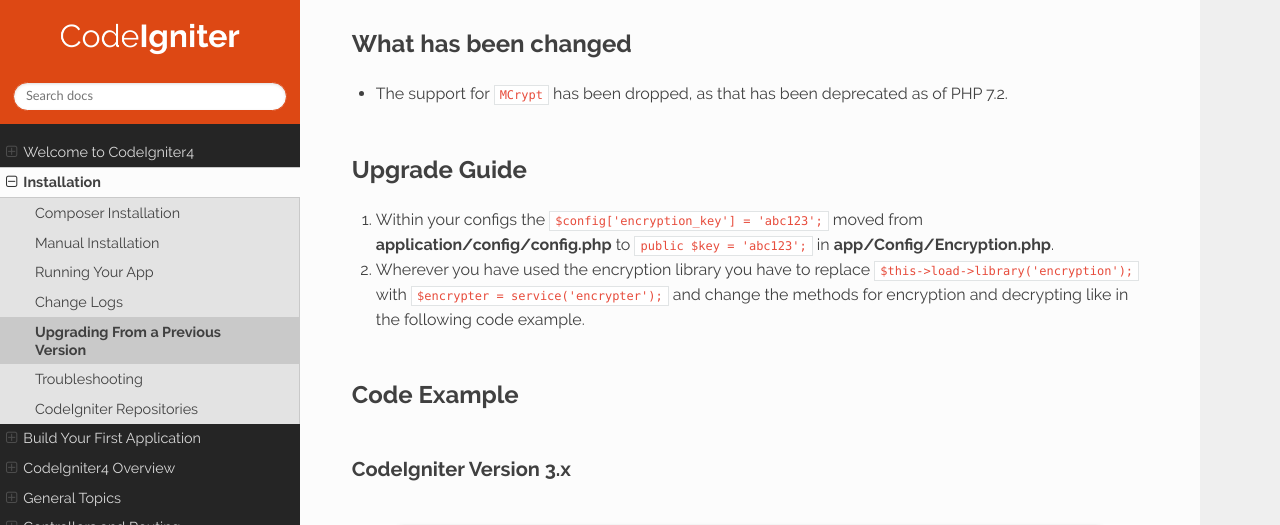
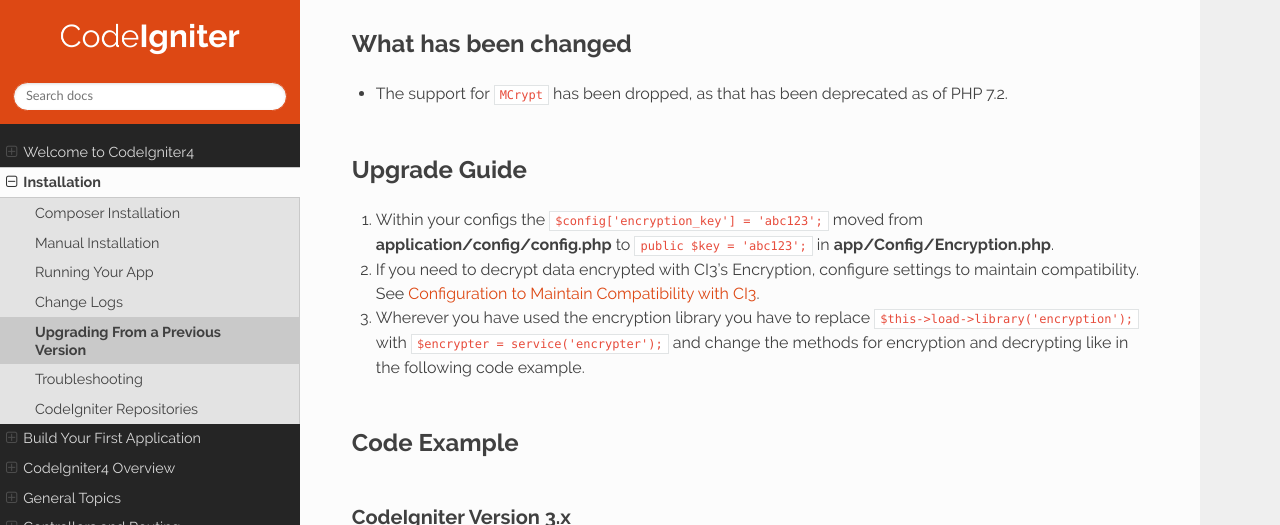
Before and after one commit to NEKOGET/ci4_user_guide_src, a Sphinx documentation site: the page built from source/installation/upgrade_encryption.rst, in a window 1280 px wide and 900 px high, scrolled down 468 px, cut to the strip 0-525 px from the top of the window. Built offline with Sphinx 7.4.7 and the Read the Docs theme 2.0.0, drawn with Linux system fonts in a browser that asks for light colours.

Commit message:
docs: add user guide

```diff
--- a/source/changelogs/v4.3.0.rst
+++ b/source/changelogs/v4.3.0.rst
@@ -40,6 +40,7 @@ Enhancements
 - The call handler for Spark commands from the ``CodeIgniter\CodeIgniter`` class has been extracted. This will reduce the cost of console calls.
 - SQLite ``BaseConnection::getIndexData()`` now can return pseudo index named ``PRIMARY`` for `AUTOINCREMENT` column, and each returned index data has ``type`` property.
 - Added ``spark filter:check`` command to check the filters for a route. See :ref:`Controller Filters <spark-filter-check>` for the details.
+- Now **Encryption** can decrypt data encrypted with CI3's Encryption. See :ref:`encryption-compatible-with-ci3`.
 
 Changes
 *******
--- a/source/installation/upgrade_encryption.rst
+++ b/source/installation/upgrade_encryption.rst
@@ -20,7 +20,8 @@ Upgrade Guide
 *************
 
 1. Within your configs the ``$config['encryption_key'] = 'abc123';`` moved from **application/config/config.php** to ``public $key = 'abc123';`` in **app/Config/Encryption.php**.
-2. Wherever you have used the encryption library you have to replace ``$this->load->library('encryption');`` with ``$encrypter = service('encrypter');`` and change the methods for encryption and decrypting like in the following code example.
+2. If you need to decrypt data encrypted with CI3's Encryption, configure settings to maintain compatibility. See :ref:`encryption-compatible-with-ci3`.
+3. Wherever you have used the encryption library you have to replace ``$this->load->library('encryption');`` with ``$encrypter = service('encrypter');`` and change the methods for encryption and decrypting like in the following code example.
 
 Code Example
 ************
```
Also changed, not shown: source/libraries/encryption.rst (+21 -8 lines), 1 other file.
